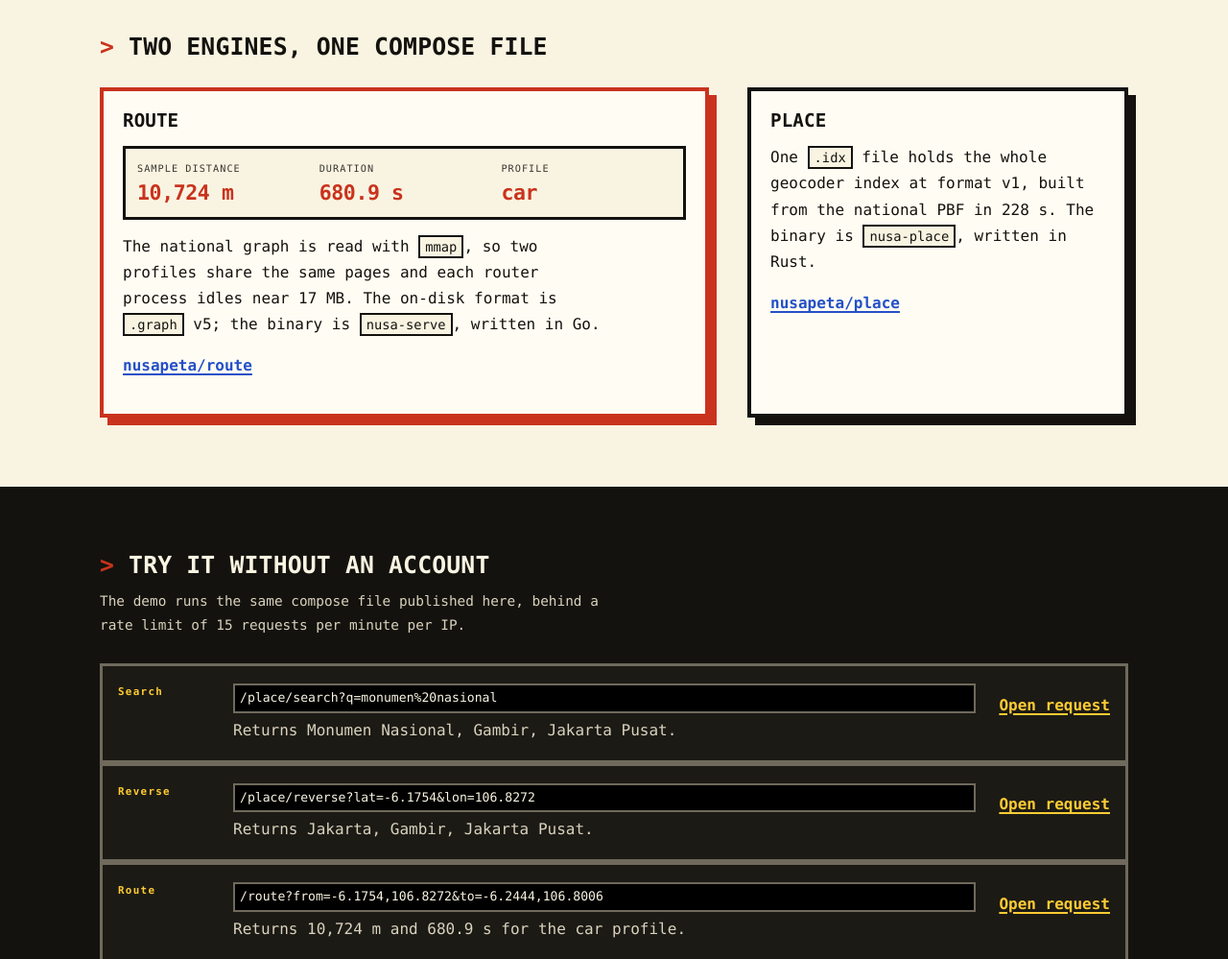
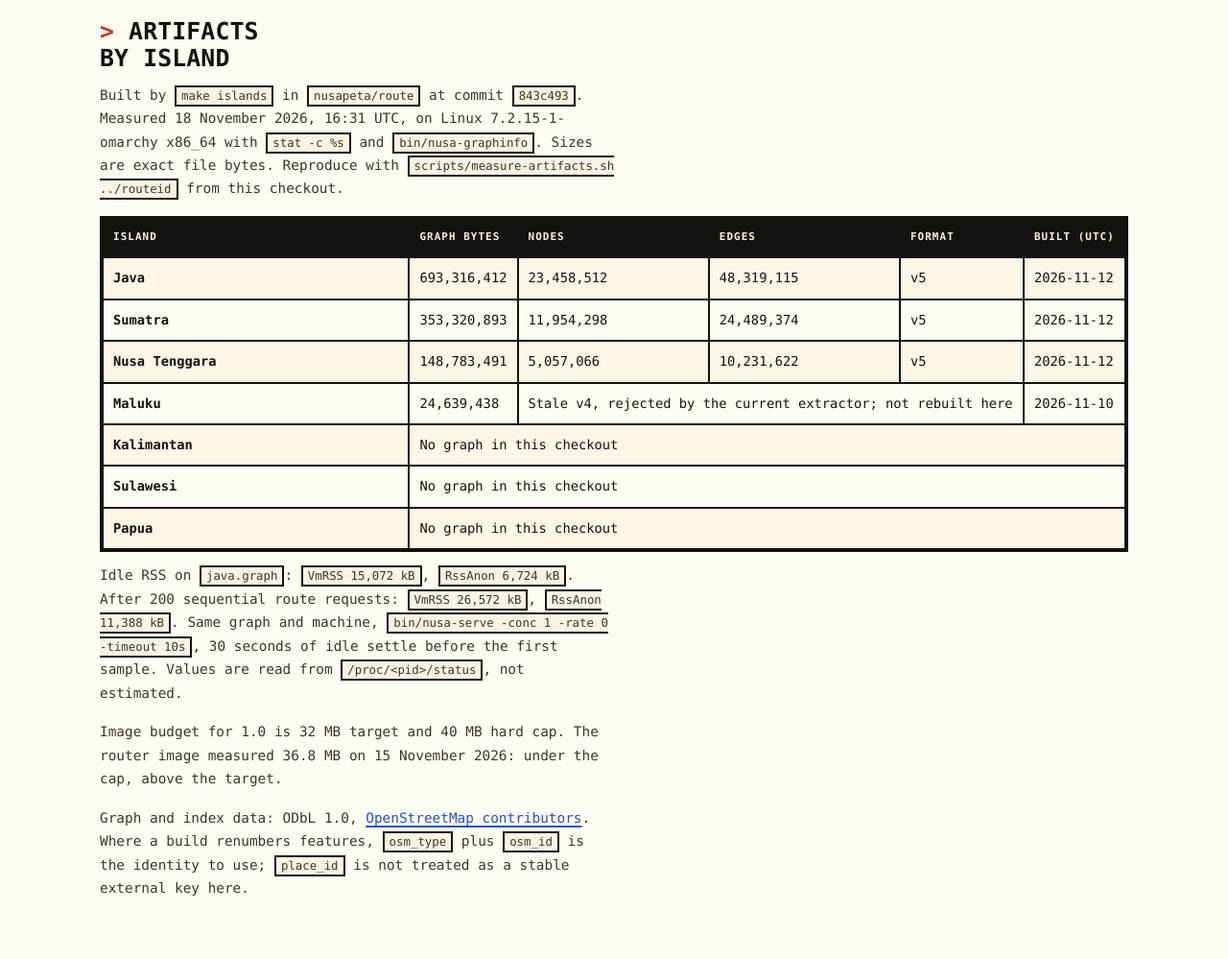
Before and after one commit to nusapeta/landing, a plain HTML site: page site/index.html in a window 1280 px wide. Shown: the part 1280-2279 px from the top of the page at 96% size. Drawn offline with Linux system fonts and the light colour scheme.

Commit message:
docs: publish island artifact table and measured RSS
- Adds per-island graph bytes, node and edge counts, format, and build date.
- Shows measured VmRSS and RssAnon with machine, graph, and date.
- States ODbL attribution and the place_id stability limit.

```diff
--- a/site/index.html
+++ b/site/index.html
@@ -79,7 +79,8 @@
       <div class="measure-intro">
         <h2 id="measure-title">Measured on this deployment</h2>
         <p class="section-note">Numbers below come from the running stack and the
-          repository files, not from estimates. Date of measurement: 15 November 2026.</p>
+          repository files, not from estimates. Date of measurement: 15 November 2026.
+          Per-island artifacts and RSS are in the <a href="#artifacts">artifact table</a>.</p>
       </div>
       <div class="table-scroll">
         <table>
@@ -95,6 +96,52 @@
           </tbody>
         </table>
       </div>
+    </div>
+  </section>
+
+  <section class="measure artifacts" id="artifacts" aria-labelledby="artifacts-title">
+    <div class="wrap">
+      <div class="measure-intro">
+        <h2 id="artifacts-title">Artifacts by island</h2>
+        <p class="section-note">Built by <code>make islands</code> in
+          <code>nusapeta/route</code> at commit <code>843c493</code>. Measured
+          18 November 2026, 16:31 UTC, on Linux 7.2.15-1-omarchy x86_64 with
+          <code>stat -c %s</code> and <code>bin/nusa-graphinfo</code>. Sizes are
+          exact file bytes. Reproduce with <code>scripts/measure-artifacts.sh
+          ../routeid</code> from this checkout.</p>
+      </div>
+      <div class="table-scroll">
+        <table>
+          <caption class="sr-only">Graph artifacts produced by make islands</caption>
+          <thead>
+            <tr><th scope="col">Island</th><th scope="col">Graph bytes</th><th scope="col">Nodes</th><th scope="col">Edges</th><th scope="col">Format</th><th scope="col">Built (UTC)</th></tr>
+          </thead>
+          <tbody>
+            <tr><th scope="row">Java</th><td>693,316,412</td><td>23,458,512</td><td>48,319,115</td><td>v5</td><td>2026-11-12</td></tr>
+            <tr><th scope="row">Sumatra</th><td>353,320,893</td><td>11,954,298</td><td>24,489,374</td><td>v5</td><td>2026-11-12</td></tr>
+            <tr><th scope="row">Nusa Tenggara</th><td>148,783,491</td><td>5,057,066</td><td>10,231,622</td><td>v5</td><td>2026-11-12</td></tr>
+            <tr><th scope="row">Maluku</th><td>24,639,438</td><td colspan="3">Stale v4, rejected by the current extractor; not rebuilt here</td><td>2026-11-10</td></tr>
+            <tr><th scope="row">Kalimantan</th><td colspan="5">No graph in this checkout</td></tr>
+            <tr><th scope="row">Sulawesi</th><td colspan="5">No graph in this checkout</td></tr>
+            <tr><th scope="row">Papua</th><td colspan="5">No graph in this checkout</td></tr>
+          </tbody>
+        </table>
+      </div>
+      <p class="section-note">Idle RSS on <code>java.graph</code>:
+        <code>VmRSS 15,072 kB</code>, <code>RssAnon 6,724 kB</code>. After 200
+        sequential route requests: <code>VmRSS 26,572 kB</code>,
+        <code>RssAnon 11,388 kB</code>. Same graph and machine,
+        <code>bin/nusa-serve -conc 1 -rate 0 -timeout 10s</code>, 30 seconds of
+        idle settle before the first sample. Values are read from
+        <code>/proc/&lt;pid&gt;/status</code>, not estimated.</p>
+      <p class="section-note">Image budget for 1.0 is 32 MB target and 40 MB
+        hard cap. The router image measured 36.8 MB on 15 November 2026: under
+        the cap, above the target.</p>
+      <p class="section-note">Graph and index data: ODbL 1.0,
+        <a href="https://www.openstreetmap.org/copyright">OpenStreetMap contributors</a>.
+        Where a build renumbers features, <code>osm_type</code> plus
+        <code>osm_id</code> is the identity to use; <code>place_id</code> is not
+        treated as a stable external key here.</p>
     </div>
   </section>
 
```
Also changed, not shown: 1 other file.
